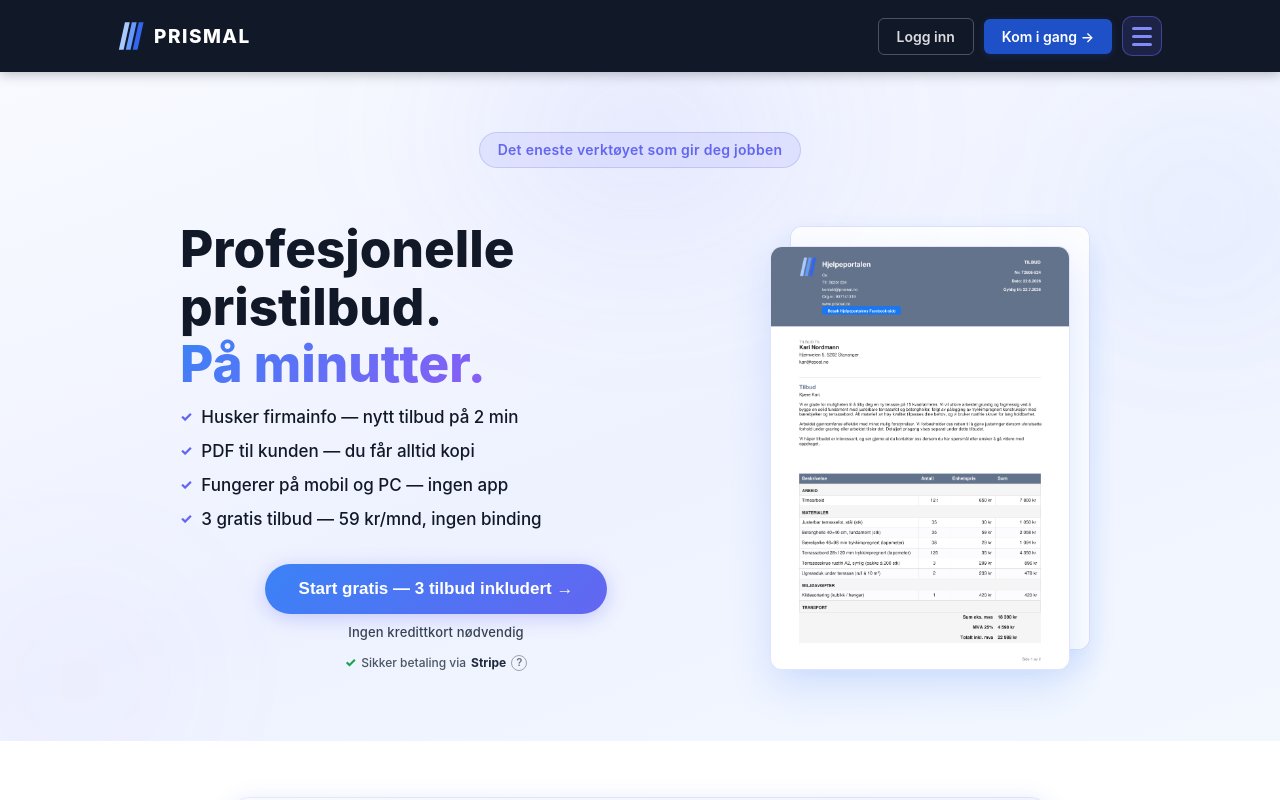
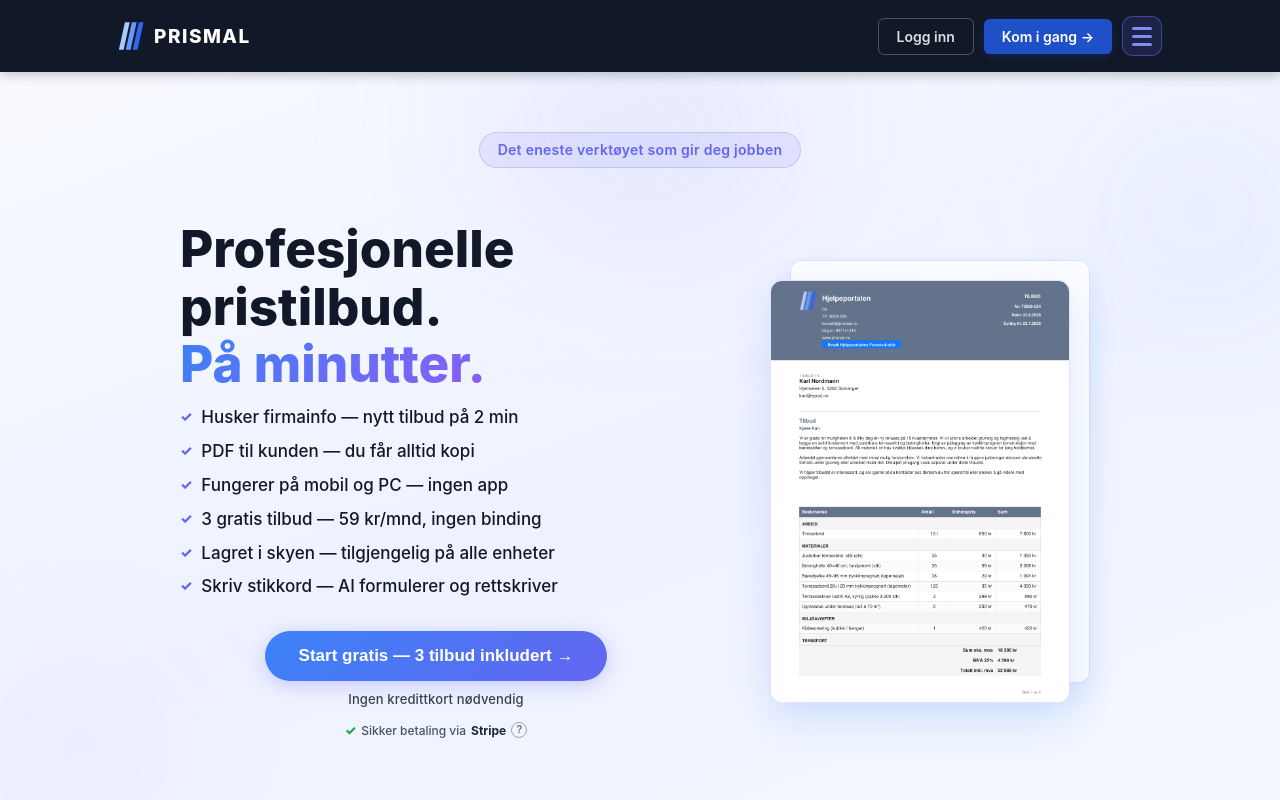
Before and after one commit to anderslura/Prismal, a React (Vite) app: page / in a window 1280 px wide. Shown: the top 800 px of the page. Built offline with nearby package versions, Linux system fonts and the light colour scheme.

Commit message:
Legg til sky-synk og AI-punkt i hero

```diff
--- a/src/components/Landingsside.jsx
+++ b/src/components/Landingsside.jsx
@@ -264,6 +264,8 @@ export default function Landingsside({ onStart, onRegistrer }) {
                 <li>PDF til kunden — du får alltid kopi</li>
                 <li>Fungerer på mobil og PC — ingen app</li>
                 <li>3 gratis tilbud — 59 kr/mnd, ingen binding</li>
+                <li>Lagret i skyen — tilgjengelig på alle enheter</li>
+                <li>Skriv stikkord — AI formulerer og rettskriver</li>
               </ul>
               <div className="l2-hero-cta">
                 <button className="l2-cta" onClick={onRegistrer}>Start gratis — 3 tilbud inkludert →</button>
```
